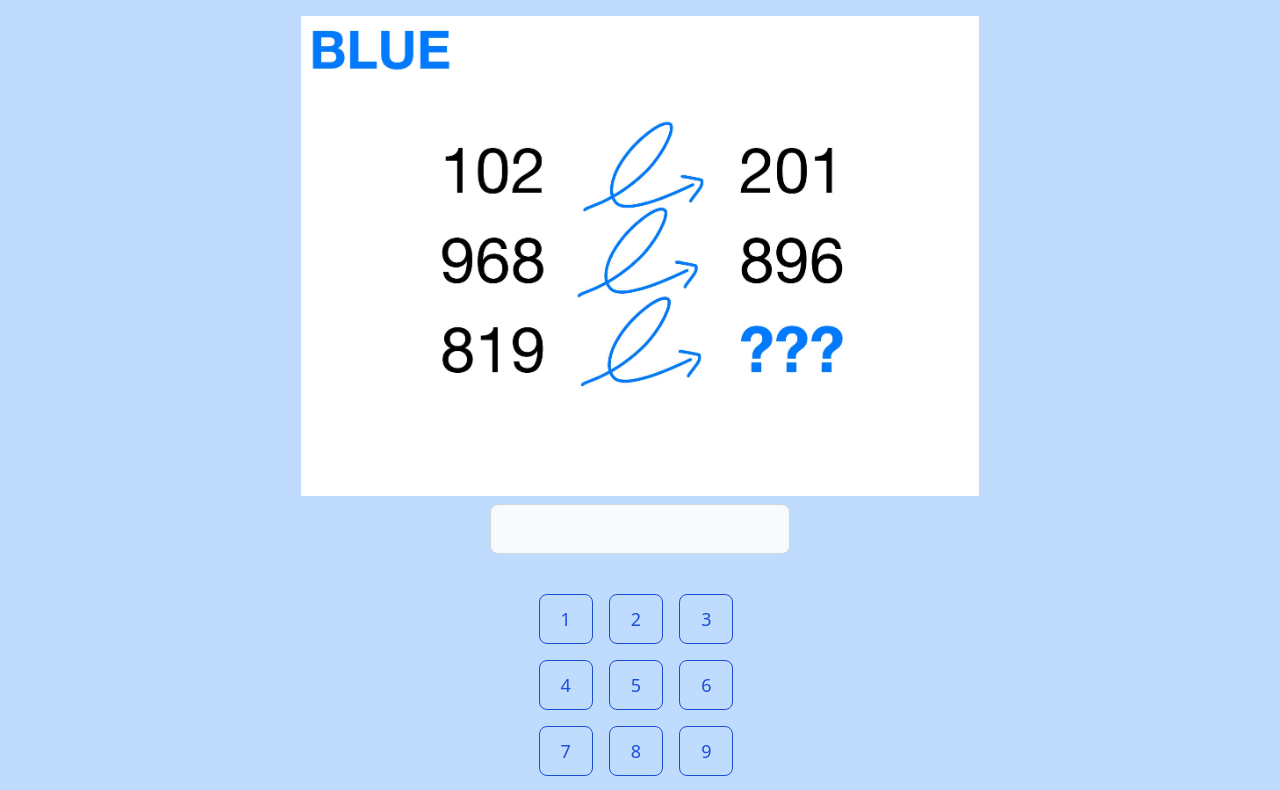
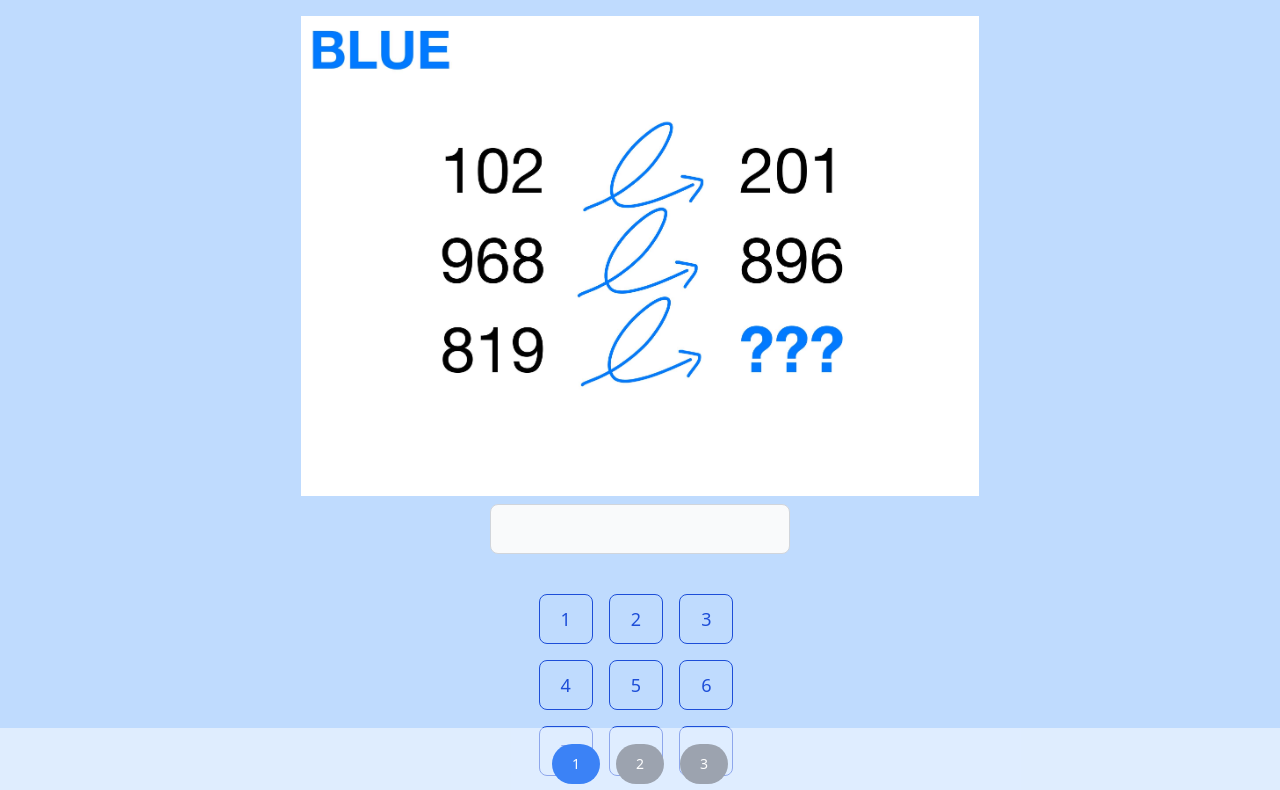
Before and after one commit to tokotoko9981/colors, a Next.js app: page /question in a window 1280 px wide. Shown: the top 790 px of the page. Built offline with nearby package versions, Linux system fonts and the light colour scheme.

Commit message:
remake question navi button

```diff
--- a/src/app/question/page.js
+++ b/src/app/question/page.js
@@ -14,10 +14,8 @@ const QuestionPage = () => {
   const [input, setInput] = useState("");
   const [error, setError] = useState(false);
 
-  // 入力（NumberPad）
   const handleInput = (num) => {
     if (error) {
-      // エラー状態なら入力をリセットしてから数字を入れる
       setInput(String(num));
       setError(false);
     } else {
@@ -27,31 +25,25 @@ const QuestionPage = () => {
     }
   };
 
-  // クリアボタン
   const handleClear = () => {
     setInput("");
     setError(false);
   };
 
-  // 送信（回答チェック）
   const handleSubmit = () => {
     if (input === questions[currentQuestion].answer) {
-      // 正解
       if (currentQuestion + 1 < questions.length) {
         const next = currentQuestion + 1;
         setCurrentQuestion(next);
-        // 新たに到達した問題があれば maxVisited を更新
         if (next > maxVisited) {
           setMaxVisited(next);
         }
         setInput("");
         setError(false);
       } else {
-        // 最終問題を解いたらクリア画面へ
         router.push("/clear");
       }
     } else {
-      // 不正解 → エラー表示
       setError(true);
     }
   };
@@ -59,14 +51,14 @@ const QuestionPage = () => {
   return (
     <div
       className={twMerge(
-        "flex flex-col items-center justify-center min-h-screen text-center p-4",
-        // 現在解いている問題の背景色
+        "flex flex-col items-center justify-between min-h-screen text-center p-4 pb-20",
         questions[currentQuestion].bgColor
       )}
     >
-      <Question image={questions[currentQuestion].image} />
+      <div className="flex-1 flex items-center justify-center">
+        <Question image={questions[currentQuestion].image} />
+      </div>
 
-      {/* 入力欄 */}
       <div className="mb-6">
         <label htmlFor="default-input" className="block mb-2 text-lg font-medium text-gray-900 dark:text-white" />
         <input
@@ -85,21 +77,16 @@ const QuestionPage = () => {
 
       <NumberPad onInput={handleInput} onSubmit={handleSubmit} onClear={handleClear} />
 
-      {/* 問題ナビゲーションボタン */}
-      <div className="mt-8 flex flex-wrap justify-center">
+      <div className="w-full fixed bottom-0 left-0 right-0 flex justify-center bg-white bg-opacity-50 py-4">
         {questions.map((question, index) => {
-          // 到達済みかどうか
           const isAccessible = index <= maxVisited;
-
-          // ボタン色は「ボタンが指す問題」の buttonColor を使用
-          // 未到達は灰色で表示
           const buttonClass = isAccessible
             ? twMerge(
-                "text-white font-medium rounded-full text-sm px-5 py-2.5 text-center me-2 mb-2",
+                "text-white font-medium rounded-full text-sm px-5 py-2.5 text-center mx-2",
                 questions[index].buttonColor,
                 "hover:opacity-90 focus:outline-none focus:ring-4 focus:ring-white"
               )
-            : "text-white bg-gray-400 font-medium rounded-full text-sm px-5 py-2.5 text-center me-2 mb-2 cursor-not-allowed";
+            : "text-white bg-gray-400 font-medium rounded-full text-sm px-5 py-2.5 text-center mx-2 cursor-not-allowed";
 
           return (
             <button
@@ -111,7 +98,6 @@ const QuestionPage = () => {
                   setCurrentQuestion(index);
                   setInput("");
                   setError(false);
-                  // もし未到達の問題を初めてクリックしたなら maxVisited を更新
                   if (index > maxVisited) {
                     setMaxVisited(index);
                   }
```
